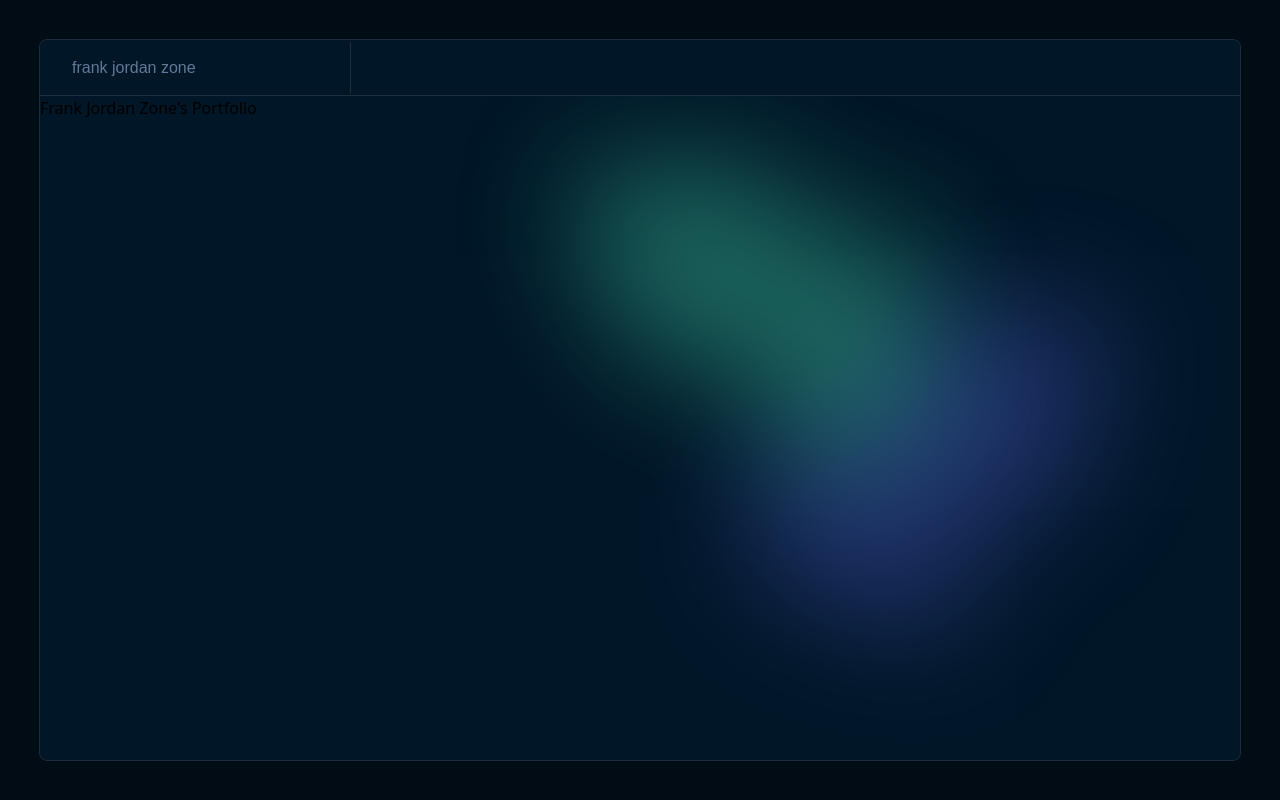
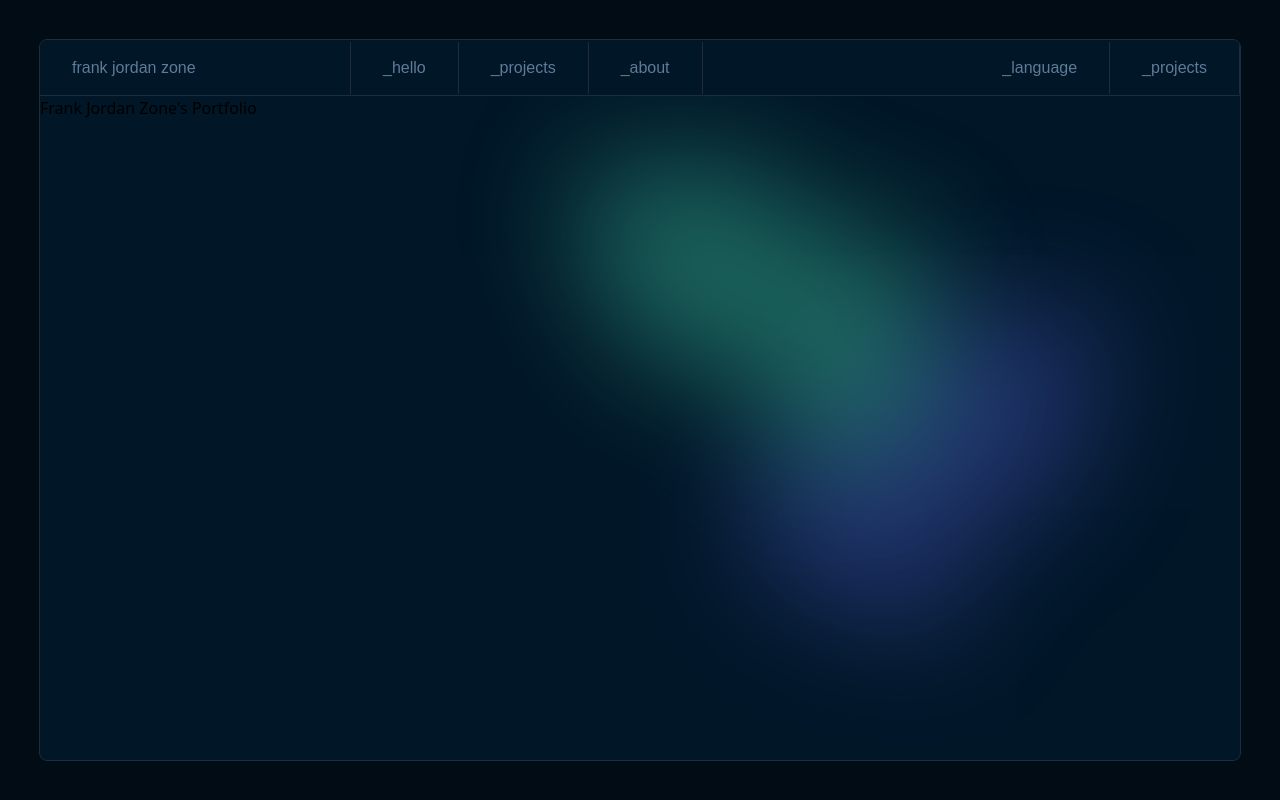
Before and after one commit to fjkun06/my-portfolio, a Next.js app: page /en in a window 1280 px wide. Built offline with nearby package versions, Linux system fonts and the light colour scheme.

Commit message:
Responsiveness added

```diff
--- a/src/components/icons/MenuIcon.tsx
+++ b/src/components/icons/MenuIcon.tsx
@@ -6,13 +6,13 @@ interface IMenuIcon extends React.HTMLAttributes<HTMLSpanElement> {
   isOpen: boolean;
   callback: () => void;
 }
-const MenuIcon: React.FC<IMenuIcon> = ({ isOpen, callback }) => {
+const MenuIcon: React.FC<IMenuIcon> = ({ isOpen = false, callback }) => {
   return (
     <motion.span className="" onClick={callback}>
       <motion.svg
         stroke="currentColor"
         fill="none"
-        stroke-width="0"
+        strokeWidth="0"
         viewBox="0 0 24 24"
         height="1em"
         width="1em"
--- a/src/components/layouts/NavBar.tsx
+++ b/src/components/layouts/NavBar.tsx
@@ -5,6 +5,7 @@ import { AnimatePresence, motion } from "framer-motion";
 
 import NavigationLink from "@/app/[locale]/NavigationLink";
 import { MenuIcon } from "@/components/icons";
+import useMediaQuery from "@/utils/useMediaQuery";
 
 interface INavBar {
   children?: string[];
@@ -13,7 +14,21 @@ interface INavBar {
 const NavBar: React.FC<INavBar> = ({ children = [] }) => {
   const [isOpen, setIsOpen] = React.useState(false);
   const toggleOpen = () => setIsOpen(!isOpen);
-  const closeMenu = () => setIsOpen(false);
+  const closeMenu = () => !max1200 && setIsOpen(false);
+
+  const max1200 = useMediaQuery("(width > 1200px)");
+  // console.log(max1200);
+
+  //useEffect to reset navbar in large screens
+  React.useEffect(() => {
+    const resetNavbar = () => {
+      if (max1200) setIsOpen(true);
+      if (max1200) console.log("I am open");
+    };
+
+    resetNavbar();
+  }, [max1200]);
+
   return (
     <motion.nav
       animate={{ height: isOpen ? "100%" : "7%" }}
--- a/src/styles/layout/_navbar.scss
+++ b/src/styles/layout/_navbar.scss
@@ -5,22 +5,20 @@ nav {
   background-color: transparent;
   width: 100%;
   @include utils.flex;
-  justify-content: space-between;
   justify-content: flex-start;
   border-bottom: 1px solid vars.$lineColor;
   position: relative;
   background: vars.$blueDark;
-  overflow: hidden;
 
   @media only screen and (width > 1200px) {
     height: 5.6191rem !important;
   }
   @media only screen and (width < 1200px) {
     @include utils.flex(column);
-    // height: 100%;
     @include utils.justifyAlignSame(flex-start);
   }
 
+  //Navbar items containers
   div {
     @include utils.flex;
 
@@ -40,19 +38,13 @@ nav {
 
       &:hover {
         background-color: vars.$blueHover;
-        color: white;
+        color: vars.$white;
       }
     }
 
-    @media only screen and (width > 1200px) {
-      // height: 5.6191rem !important;
-    }
     @media only screen and (width < 1200px) {
       @include utils.flex(column);
-      // background-color: green;
       width: 100%;
-
-      //styling navbar link items
       .navbar-link,
       a {
         width: inherit;
@@ -61,6 +53,7 @@ nav {
     }
   }
 
+  //Line under active route
   .underline {
     position: absolute;
     left: 0;
@@ -74,6 +67,7 @@ nav {
     }
   }
 
+  //second div container of navbar items (right most items)
   .links-group {
     justify-content: flex-end;
     width: 100%;
@@ -84,6 +78,8 @@ nav {
     div:first-child {
       width: 31.1rem;
       justify-content: flex-start;
+      -webkit-user-select: none;
+      user-select: none;
 
       //Menu icon in Navbar Item
       svg {
@@ -104,7 +100,7 @@ nav {
           display: block;
           cursor: pointer;
           &:hover {
-            color: white;
+            color: vars.$white;
           }
         }
       }
--- a/src/styles/utils/_variables.scss
+++ b/src/styles/utils/_variables.scss
@@ -2,5 +2,6 @@ $lineColor: #1e2d3d;
 $grey: #607b96;
 $blueHover: #1e2d3d74;
 $blueDark: #011627;
-$blueDarkest: #010C15;
+$blueDarkest: #010c15;
 $orange: #fea55f;
+$white: #fff;
```
